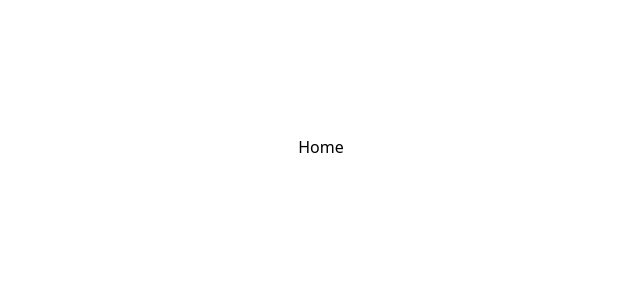
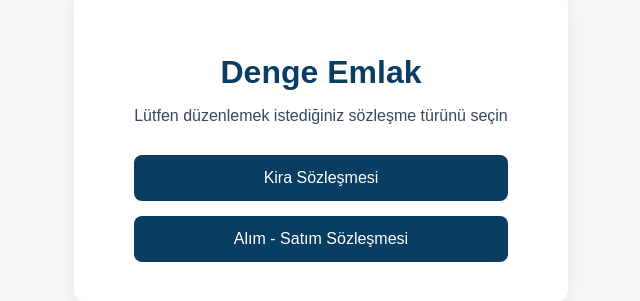
Before and after one commit to Mustafaserhatpeker/sozlesme-v2, a React (Vite) app in the folder sozlesme/: page / in a window 1280 px wide. Shown: the part 253-554 px from the top of the page, without its empty margins (319-959 px from the left). Built offline with nearby package versions, Linux system fonts and the light colour scheme.

Commit message:
refactor: update Home component structure and styles for improved layout

```diff
--- a/sozlesme/src/pages/Home/Home.css
+++ b/sozlesme/src/pages/Home/Home.css
@@ -1,9 +1,49 @@
-.home{
+.home-container {
+    display: flex;
+    justify-content: center;
+    align-items: center;
+    height: 100vh;
+    background: #f7f7f7;
+    font-family: 'Arial', sans-serif;
+}
+
+.home-card {
+    text-align: center;
+    padding: 40px 60px;
+    background: white;
+    border-radius: 12px;
+    box-shadow: 0px 4px 20px rgba(0,0,0,0.08);
+}
+
+.home-title {
+    font-size: 32px;
+    font-weight: bold;
+    margin-bottom: 10px;
+    color: #0a3d62;
+}
+
+.home-subtitle {
+    font-size: 16px;
+    margin-bottom: 30px;
+    color: #34495e;
+}
+
+.btn-group {
     display: flex;
     flex-direction: column;
-    width: 100%;
-    align-items: center;
-    justify-content: center;
-    height: 100vh;
-    color: black;
+    gap: 15px;
 }
+
+.btn {
+    text-decoration: none;
+    background: #0a3d62;
+    padding: 14px 22px;
+    font-size: 16px;
+    border-radius: 8px;
+    color: white;
+    transition: 0.3s;
+}
+
+.btn:hover {
+    background: #1e5c8a;
+}
--- a/sozlesme/src/pages/Home/Home.tsx
+++ b/sozlesme/src/pages/Home/Home.tsx
@@ -1,8 +1,23 @@
-import React from 'react'
+import { Link } from 'react-router-dom'
 import './Home.css'
+
 function Home() {
     return (
-        <div className="home">Home</div>
+        <div className="home-container">
+            <div className="home-card">
+                <h1 className="home-title">Denge Emlak</h1>
+                <p className="home-subtitle">Lütfen düzenlemek istediğiniz sözleşme türünü seçin</p>
+
+                <div className="btn-group">
+                    <Link to="/kira-sozlesmesi" className="btn">
+                        Kira Sözleşmesi
+                    </Link>
+                    <Link to="/alim-satim-sozlesmesi" className="btn">
+                        Alım - Satım Sözleşmesi
+                    </Link>
+                </div>
+            </div>
+        </div>
     )
 }
 
--- a/sozlesme/src/pages/Kira-Sozlesmesi/components/SignatureGrid.tsx
+++ b/sozlesme/src/pages/Kira-Sozlesmesi/components/SignatureGrid.tsx
@@ -2,7 +2,7 @@ import type { JSX } from "react";
 
 const labels = ["MAL SAHİBİ", "1. KEFİL", "2. KEFİL", "KİRACI"] as const;
 
-type Size = "large" | "compact";
+type Size = "large" | "compact" | "largev2";
 
 type Props = {
     size?: Size;
```
